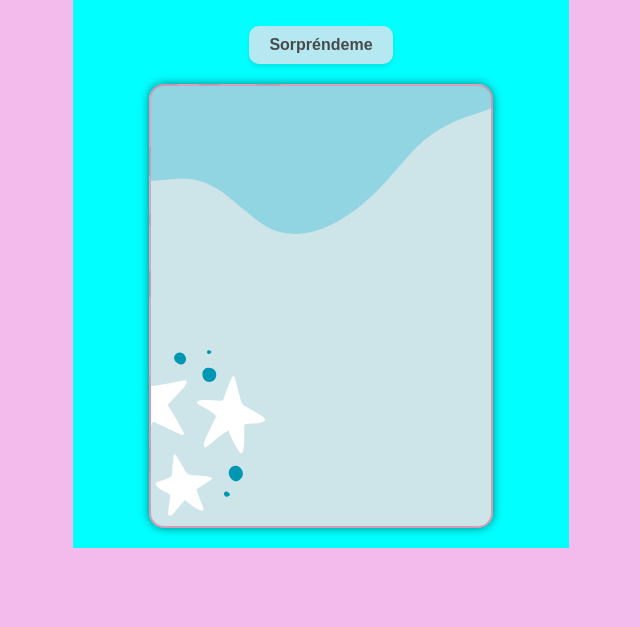
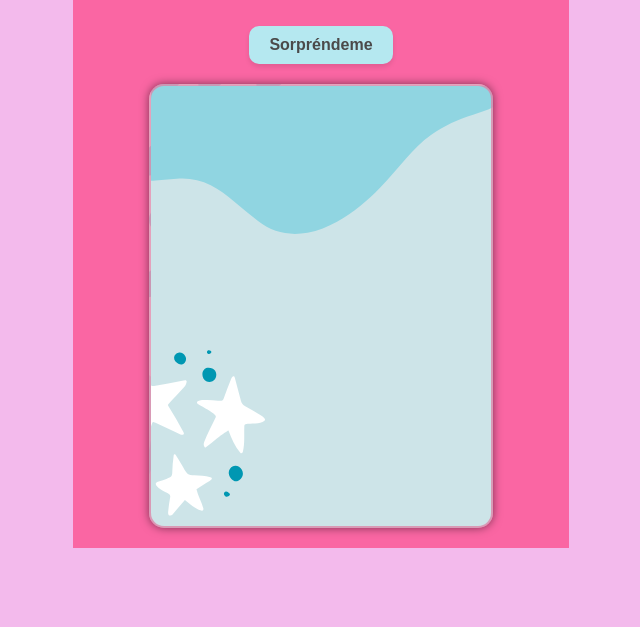
Before and after one commit to AndreaKatherine/afirmaciones-App, a website: page public/index.html in a window 1280 px wide. Shown: the part 173-800 px from the top of the page, without its empty margins (319-959 px from the left). Drawn offline with Linux system fonts and the light colour scheme.

Commit message:
actualizo css

```diff
--- a/src/styles/card.css
+++ b/src/styles/card.css
@@ -17,7 +17,7 @@ body {
   justify-content: center;
   align-items: center;
   flex-direction: column;
-  background-color: aqua;
+  background-color: rgb(250, 102, 163);
   padding: 20px;
   gap: 20px;
 }
```
